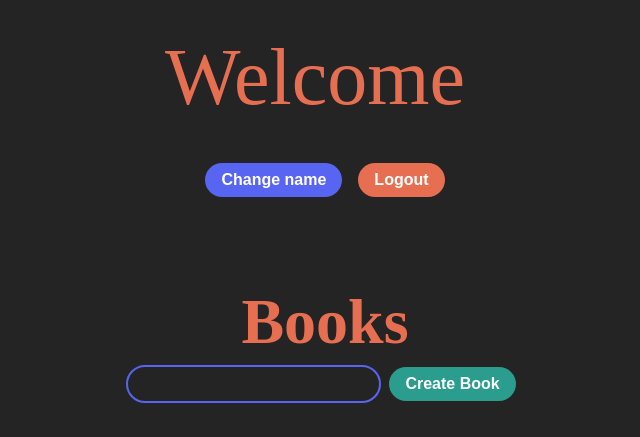
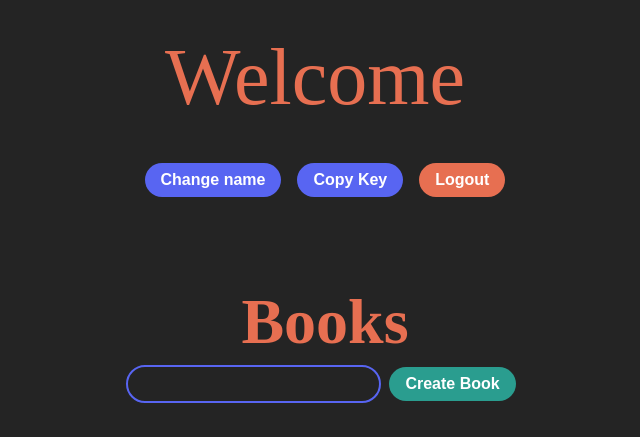
Before and after one commit to Project-WebChunk/Jottley, a Flask app: template templates/user.html in a window 1280 px wide. Shown: the top 437 px of the page, without its empty margins (315-955 px from the left). Run offline with Flask 2, Linux system fonts and the light colour scheme; the template is opened without the code that fills it: most values are stand-ins (such as "Sample title", 1, 10 or a date in 2020); parts of the project's set-up code (start-up, migrations or seed data) failed here and were passed over.

Commit message:
button to copy user key

```diff
--- a/templates/user.html
+++ b/templates/user.html
@@ -13,6 +13,7 @@
         <div class="hello"><div class="title">Welcome</div><div class="name">{{user['username']}}</div></div>
         <div class="actions">
             <button type="submit" class="nameButton" onclick="rename()">Change name</button>
+            <button class="copykey" onclick="copyKey()">Copy Key</button>
             <a href="/logout"><button class="logout">Logout</button></a>
         </div>
         <div class="books-title">Books</div>
@@ -48,5 +49,9 @@
             });
         }
     }
+    function copyKey(){
+        navigator.clipboard.writeText("{{user['key']}}");
+        alert("Copied User Key!")
+    }
 </script>
 </html>
```
